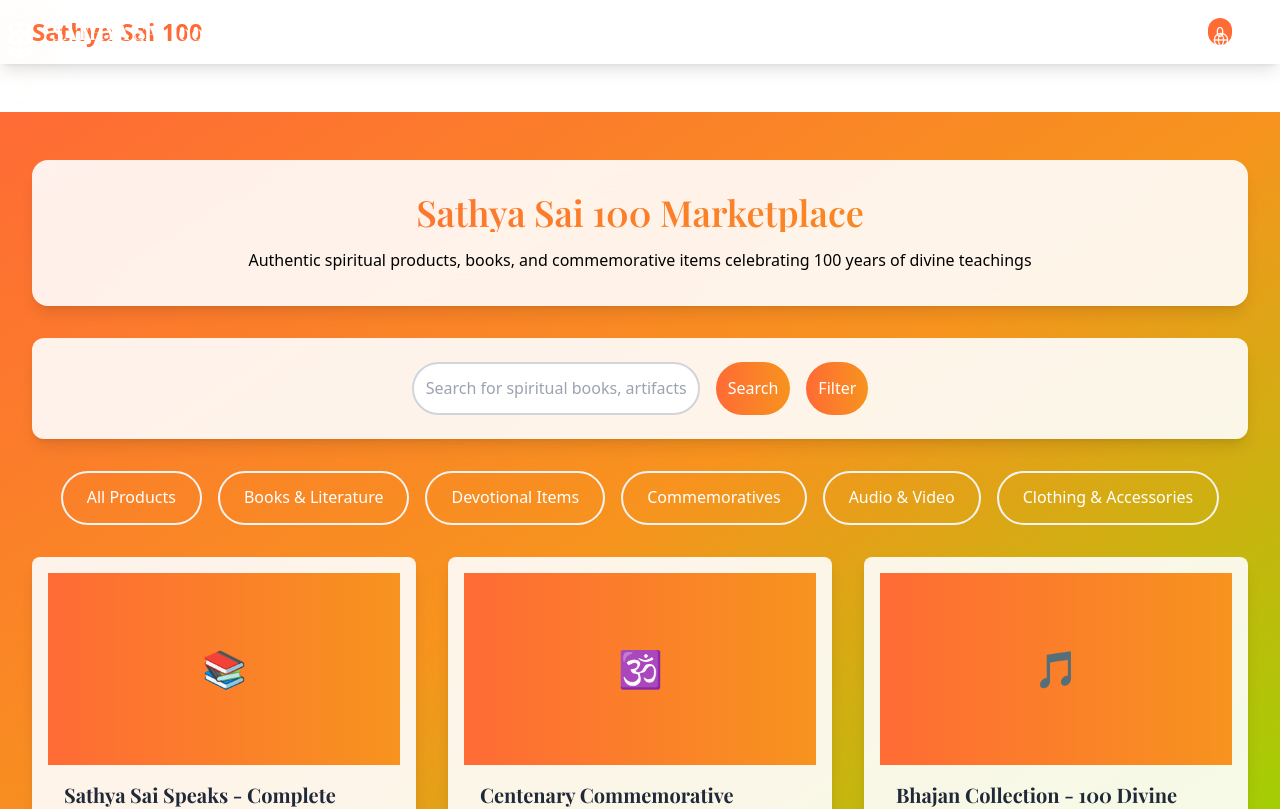
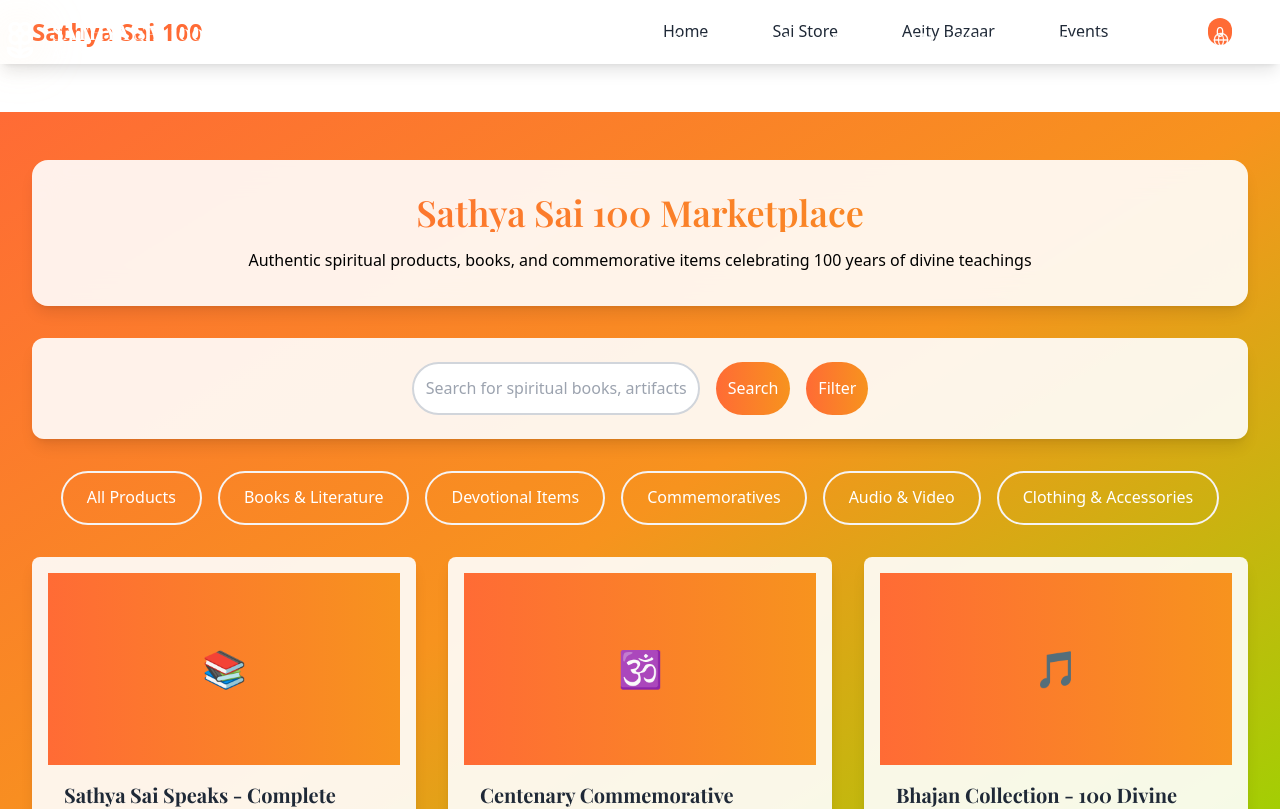
Before and after one commit to gsivakumarsap/sss100-aeity, a React (Vite) app: page /marketplace/products in a window 1280 px wide. Shown: the top 809 px of the page. Built offline with nearby package versions, Linux system fonts and the light colour scheme.

Commit message:
fixed tailwind cssess

```diff
--- a/src/components/marketplace/Marketplace.jsx
+++ b/src/components/marketplace/Marketplace.jsx
@@ -299,7 +299,7 @@
         <div className="absolute inset-0 bg-gradient-to-r from-white/5 to-transparent"></div>
         <div className="max-w-4xl mx-auto px-4 relative z-10">
           <blockquote className="text-2xl md:text-3xl italic leading-relaxed mb-4">
-            "Love All, Serve All. Help Ever, Hurt Never."
+            &quot;Love All, Serve All. Help Ever, Hurt Never.&quot;
           </blockquote>
           <p className="text-xl font-bold">— Bhagawan Sri Sathya Sai Baba</p>
         </div>
--- a/src/components/marketplace/Products.jsx
+++ b/src/components/marketplace/Products.jsx
@@ -15,10 +15,10 @@
         <nav className="max-w-screen-xl mx-auto flex justify-between items-center px-8">
           <a href="#" className="text-2xl font-bold text-[#ff6b35]">Sathya Sai 100</a>
           <ul className="flex space-x-8">
-            <li><a href="#" className="text-gray-800 font-medium hover:bg-gradient-to-r from-[#ff6b35] to-[#f7931e] text-white py-2 px-4 rounded-lg transition">Home</a></li>
-            <li><a href="#" className="text-gray-800 font-medium hover:bg-gradient-to-r from-[#ff6b35] to-[#f7931e] text-white py-2 px-4 rounded-lg transition">Sai Store</a></li>
-            <li><a href="#" className="text-gray-800 font-medium hover:bg-gradient-to-r from-[#ff6b35] to-[#f7931e] text-white py-2 px-4 rounded-lg transition">Aeity Bazaar</a></li>
-            <li><a href="#events" className="text-gray-800 font-medium hover:bg-gradient-to-r from-[#ff6b35] to-[#f7931e] text-white py-2 px-4 rounded-lg transition">Events</a></li>
+            <li><a href="#" className="text-gray-800 font-medium hover:bg-gradient-to-r from-[#ff6b35] to-[#f7931e] py-2 px-4 rounded-lg transition">Home</a></li>
+            <li><a href="#" className="text-gray-800 font-medium hover:bg-gradient-to-r from-[#ff6b35] to-[#f7931e] py-2 px-4 rounded-lg transition">Sai Store</a></li>
+            <li><a href="#" className="text-gray-800 font-medium hover:bg-gradient-to-r from-[#ff6b35] to-[#f7931e] py-2 px-4 rounded-lg transition">Aeity Bazaar</a></li>
+            <li><a href="#events" className="text-gray-800 font-medium hover:bg-gradient-to-r from-[#ff6b35] to-[#f7931e] py-2 px-4 rounded-lg transition">Events</a></li>
             <li><a href="#cart" className="text-gray-800 font-medium hover:bg-gradient-to-r from-[#ff6b35] to-[#f7931e] text-white py-2 px-4 rounded-lg transition">Cart <span className="bg-[#ff6b35] text-white rounded-full py-1 px-2 text-sm">{cartCount}</span></a></li>
           </ul>
         </nav>
```
